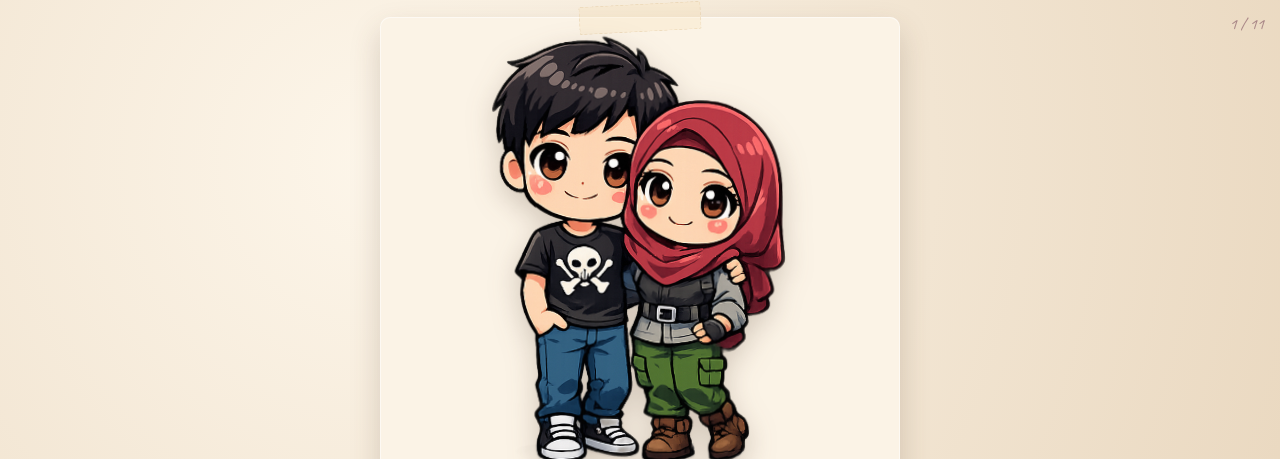
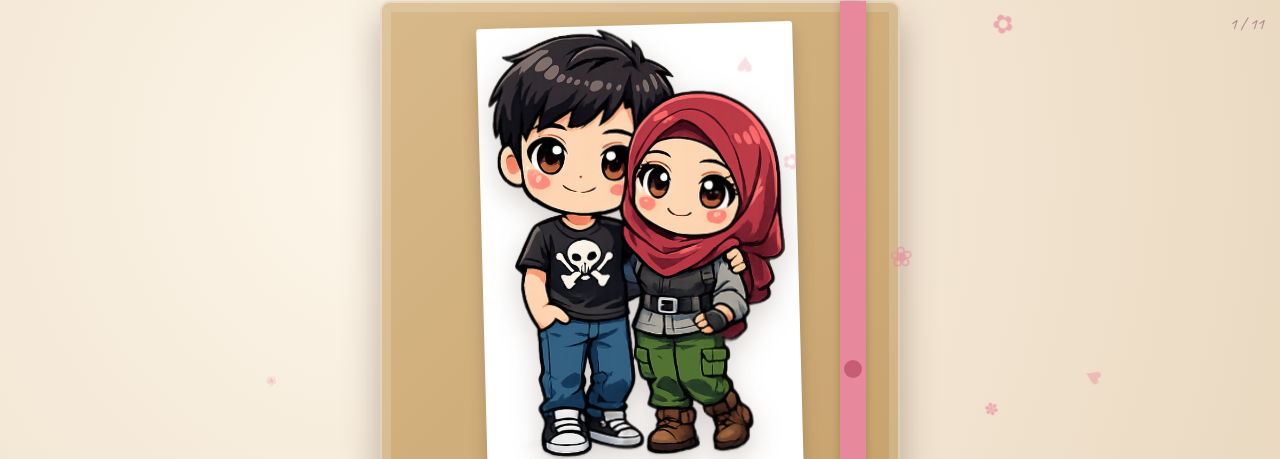
Before and after one commit to chud-lori/ulam, a plain HTML site: page storybook/index.html in a window 1280 px wide. Shown: the top 459 px of the page. Drawn offline with nearby package versions, Linux system fonts and the light colour scheme; a web font is replaced by a local one.

Commit message:
Per-theme contextual openings (book/album/arcade-iris); README; shared fx+music

```diff
--- /dev/null
+++ b/fx.js
@@ -0,0 +1,49 @@
+/* ===================================================================
+   SHARED OPENING EFFECTS  (lightweight CSS/JS — no media files)
+   Include in any template:  <script src="../fx.js"></script>
+   Then call from the template, e.g.:
+     FX.particles({ chars:["✿","❀","♥"], color:"#e8889c", count:14 });
+     FX.stagger("#titleScreen > *");
+     FX.type(document.querySelector("#tagline"), "A love story", 45);
+   =================================================================== */
+(function(){
+  "use strict";
+  // inject keyframes once
+  if(!document.getElementById("fx-css")){
+    const s=document.createElement("style"); s.id="fx-css";
+    s.textContent=`
+      @keyframes fxfloat{
+        0%{transform:translateY(108vh) translateX(0) rotate(0);opacity:0}
+        12%{opacity:var(--op,.5)} 88%{opacity:var(--op,.5)}
+        100%{transform:translateY(-14vh) translateX(var(--sway,0)) rotate(220deg);opacity:0}}
+      @keyframes fxrise{from{opacity:0;transform:translateY(16px)}to{opacity:1;transform:none}}
+      .fx-particles{position:fixed;inset:0;pointer-events:none;overflow:hidden;}
+      .fx-particles.inlayer{position:absolute;}
+      .fx-rise{animation:fxrise .7s cubic-bezier(.2,.7,.3,1) both;}`;
+    document.head.appendChild(s);
+  }
+  window.FX = {
+    /* drifting petals / hearts / dust behind the content */
+    particles(o){ o=o||{};
+      const chars=o.chars||["✿","❀","♥"], n=o.count||14, layer=o.layer||document.body;
+      const wrap=document.createElement("div"); wrap.className="fx-particles"+(o.layer?" inlayer":"");
+      wrap.style.zIndex=(o.z!=null?o.z:0);
+      for(let i=0;i<n;i++){ const sp=document.createElement("span");
+        sp.textContent=chars[i%chars.length];
+        const dur=(o.minDur||9)+Math.random()*(o.varDur||10), delay=-Math.random()*dur, op=.25+Math.random()*.45;
+        sp.style.cssText=`position:absolute;left:${Math.random()*100}vw;font-size:${(o.min||12)+Math.random()*(o.var||20)}px;`+
+          `color:${o.color||"#e8889c"};--sway:${Math.random()*60-30}px;--op:${op};`+
+          `animation:fxfloat ${dur}s linear ${delay}s infinite;will-change:transform,opacity;`;
+        wrap.appendChild(sp);
+      }
+      layer.appendChild(wrap); return wrap;
+    },
+    /* one-shot staggered entrance for matching elements */
+    stagger(sel,o){ o=o||{}; const els=[...document.querySelectorAll(sel)];
+      els.forEach((el,i)=>{ el.style.animation=`fxrise .7s cubic-bezier(.2,.7,.3,1) both`;
+        el.style.animationDelay=((o.base||0)+i*(o.step||110))+"ms"; }); },
+    /* typewriter */
+    type(el,text,speed){ if(!el)return; speed=speed||45; el.textContent=""; let i=0;
+      (function tk(){ if(i<=text.length){ el.textContent=text.slice(0,i++); setTimeout(tk,speed); } })(); },
+  };
+})();
--- a/storybook/index.html
+++ b/storybook/index.html
@@ -28,6 +28,23 @@
     box-shadow:0 14px 30px rgba(90,67,52,.22), inset 0 0 0 1px #fff8;position:relative;}
   .card::before{content:"";position:absolute;top:-13px;left:50%;transform:translateX(-50%) rotate(-3deg);
     width:120px;height:26px;background:var(--tape);border:1px dashed #d8b98a55;border-radius:2px;}
+  /* ---- cover styled as a closed photo album that swings open ---- */
+  .card.album{background:linear-gradient(135deg,#d8b98a,#c39e66);
+    box-shadow:0 16px 36px rgba(90,67,52,.4), inset 0 0 0 2px #fff5, inset 0 0 0 11px rgba(255,255,255,.16);}
+  .card.album::before{display:none;}
+  .album .ribbon{position:absolute;top:0;bottom:0;right:34px;width:26px;background:var(--rose);
+    box-shadow:0 0 8px rgba(0,0,0,.2);}
+  .album .ribbon::after{content:"";position:absolute;top:50%;left:50%;width:18px;height:18px;border-radius:50%;
+    background:var(--rose-dk);transform:translate(-50%,-50%);}
+  .album-frame{background:#fff;padding:8px;border-radius:3px;display:inline-block;transform:rotate(-1.5deg);
+    box-shadow:0 8px 16px rgba(90,67,52,.3);}
+  .album-frame img{width:min(56vw,210px);animation:none;filter:none;display:block;}
+  .album-plate{background:#fbf3e3;border-radius:4px;padding:8px 14px;margin-top:14px;display:inline-block;
+    box-shadow:0 4px 10px rgba(90,67,52,.2);}
+  .album-plate h1{font-size:clamp(22px,6.5vw,32px);}
+  .album-plate .sub{color:#8a6d56;}
+  .page.cover{transition:opacity .9s ease, transform .9s cubic-bezier(.4,.05,.45,1);}
+  .page.cover.leftout{transform:rotateY(-150deg);opacity:0;}
   h1{font-size:clamp(28px,9vw,52px);line-height:1.05;color:var(--rose-dk);font-weight:700;}
   h2{font-size:clamp(20px,5.5vw,30px);color:var(--rose-dk);margin-bottom:6px;}
   .amp{font-style:italic;color:var(--gold);}
@@ -101,8 +118,9 @@
   <button class="navbtn" id="next" aria-label="next">›</button>
 </div>
 
-<!-- SHARED content + backend + music (same as every template) -->
+<!-- SHARED content + backend + music + opening effects (same as every template) -->
 <script src="../data.js"></script>
+<script src="../fx.js"></script>
 <script type="module" src="../firebase.js"></script>
 <script src="../music.js" defer></script>
 <script>
@@ -133,13 +151,13 @@ const PAGES = [
 
 /* ---- page builders ---- */
 function build(p, i){
-  if(p.type==="cover") return `<div class="card">
+  if(p.type==="cover") return `<div class="card album">
+      <span class="ribbon"></span>
       <p class="greet" id="greet"></p>
-      <img id="coupleImg" src="../photos/couple.png" alt="" onerror="this.style.display='none'"/>
-      <h1>${W.bride}<span class="amp"> &amp; </span>${W.groom}</h1>
-      <p class="sub">are getting married</p>
-      <p class="hand big">${W.dateLabel}</p>
-      <div class="acts"><button class="btn" onclick="go(1)">Open our story ✿</button></div></div>`;
+      <div class="album-frame"><img id="coupleImg" src="../photos/couple.png" alt="" onerror="this.style.display='none'"/></div>
+      <div class="album-plate"><h1>${W.bride}<span class="amp"> &amp; </span>${W.groom}</h1>
+        <p class="sub">our photo album</p><p class="hand big">${W.dateLabel}</p></div>
+      <div class="acts"><button class="btn" onclick="go(1)">Untie &amp; open ✿</button></div></div>`;
   if(p.type==="countdown") return `<div class="card">
       <h2>Counting down…</h2><p class="sub">until we say "I do"</p>
       <div class="cd" id="cd"></div></div>`;
@@ -263,6 +281,8 @@ function withWB(fn){ const WB=window.WB; if(WB) fn(WB); else addEventListener("w
   if(open){ const k=PAGES.findIndex(p=>p.type===open||(p.s&&p.s.id===open)); if(k>=0) idx=k; }
   go(idx);
 })();
+// ambient drifting petals
+if(window.FX) FX.particles({ chars:["✿","❀","✽","♥"], color:"#e8889c", count:13, z:0, min:11, var:18 });
 </script>
 </body>
 </html>
```
Also changed, not shown: game/index.html (+16 -3 lines), library/index.html (+14 -4 lines), 1 other file.
